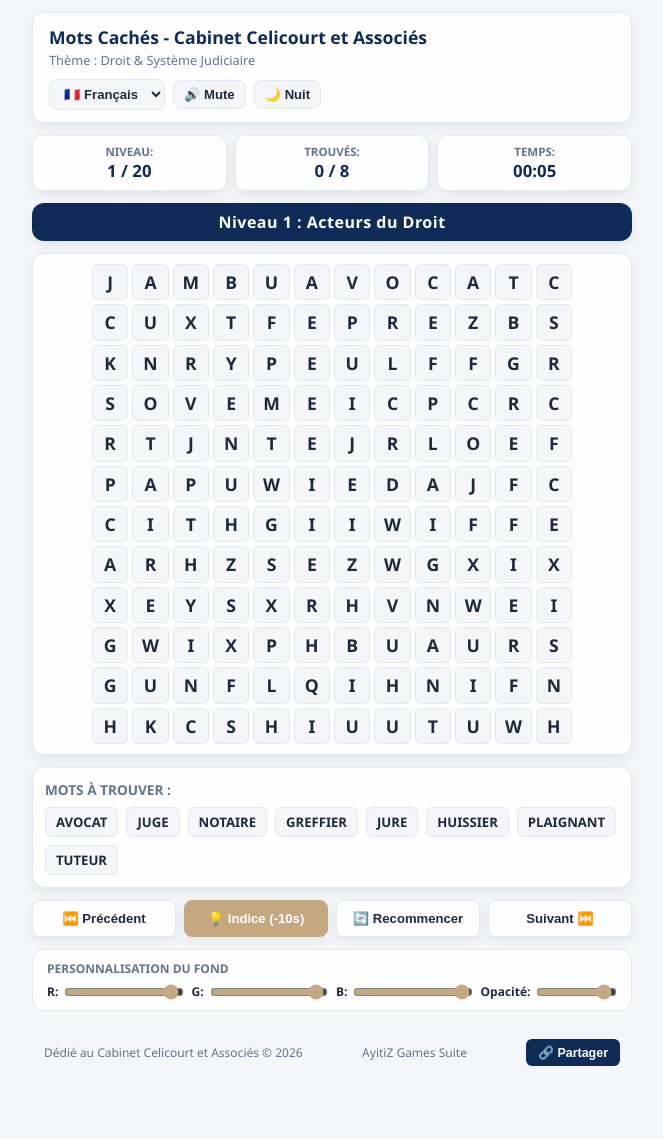
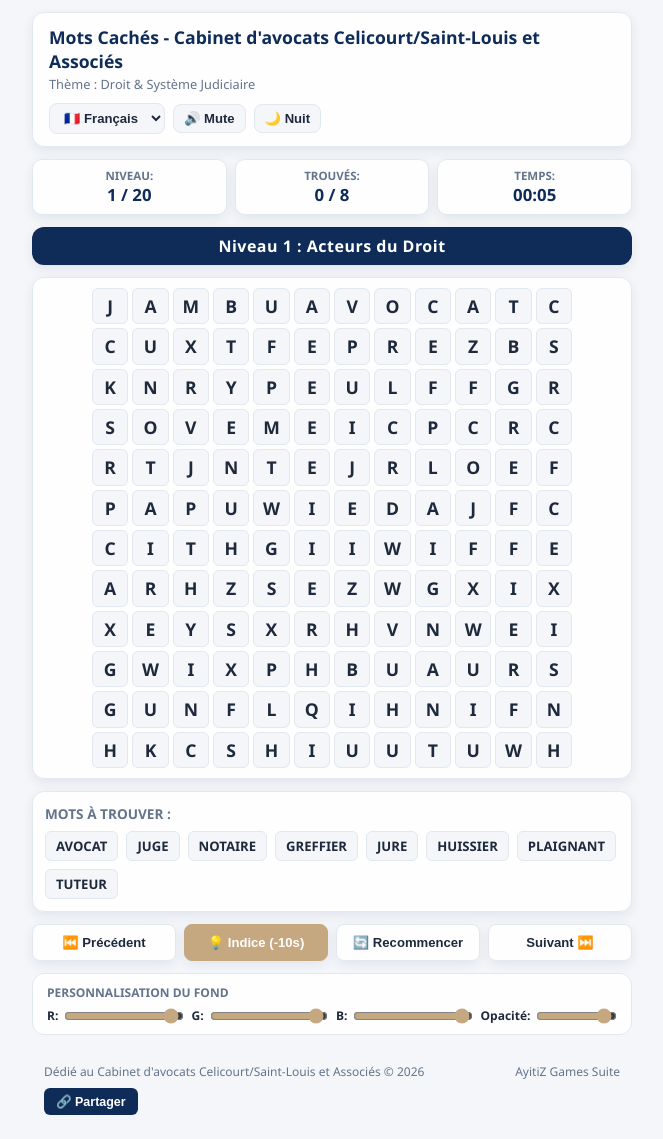
Before and after one commit to Waulney/Mots-Caches-Cabinet-d-avocats-Celicourt-Saint-Louis-et-Associes, a plain HTML site: page index.html in a window 1280 px wide. Shown: the whole page, without its empty margins (308-971 px from the left). Before the commit the page ends 1090 px from the top, so only its background shows below. Drawn offline with Linux system fonts and the light colour scheme.

Commit message:
Change branding to Cabinet d'avocats Celicourt/Saint-Louis
Updated title and branding to reflect new law firm name.

```diff
--- a/index.html
+++ b/index.html
@@ -3,7 +3,7 @@
 <head>
   <meta charset="UTF-8">
   <meta name="viewport" content="width=device-width, initial-scale=1.0, maximum-scale=1.0, user-scalable=no">
-  <title>Mots Cachés - Cabinet Celicourt et Associés</title>
+  <title>Mots Cachés - Cabinet d'avocats Celicourt/Saint-Louis et Associés</title>
 
   <!-- Favicon / Logo -->
   <link rel="icon" type="image/png" href="logo.png">
@@ -15,9 +15,9 @@
 
   <!-- 1. ÉCRAN D'ACCUEIL / ANIMATION D'ENTRÉE (SPLASH SCREEN) -->
   <div id="splashScreen" class="splash-screen">
-    <img src="logo.png" alt="Logo Cabinet Celicourt et Associés" class="splash-logo" onerror="this.style.display='none'">
+    <img src="logo.png" alt="Logo Cabinet d'avocats Celicourt/Saint-Louis et Associés" class="splash-logo" onerror="this.style.display='none'">
     <h1 id="typewriterText" class="typewriter-title">Mots Cachés</h1>
-    <p class="splash-subtitle">Cabinet Celicourt et Associés</p>
+    <p class="splash-subtitle">Cabinet d'avocats Celicourt/Saint-Louis et Associés</p>
   </div>
 
   <!-- 2. EN-TÊTE DU JEU (HEADER) -->
@@ -26,7 +26,7 @@
       <div class="app-brand">
         <h1>
           <img src="logo.png" alt="Logo" class="header-logo" onerror="this.style.display='none'">
-          Mots Cachés - Cabinet Celicourt et Associés
+          Mots Cachés - Cabinet d'avocats Celicourt/Saint-Louis et Associés
         </h1>
         <p class="app-slogan" id="appSlogan">Thème : Droit & Système Judiciaire</p>
       </div>
@@ -120,7 +120,7 @@
   <!-- 6. PIED DE PAGE & SUPPORT -->
   <footer class="game-footer">
     <div class="footer-info">
-      <span>Dédié au Cabinet Celicourt et Associés © 2026</span>
+      <span>Dédié au Cabinet d'avocats Celicourt/Saint-Louis et Associés © 2026</span>
     </div>
     <div class="footer-support">
       <span>AyitiZ Games Suite</span>
```
